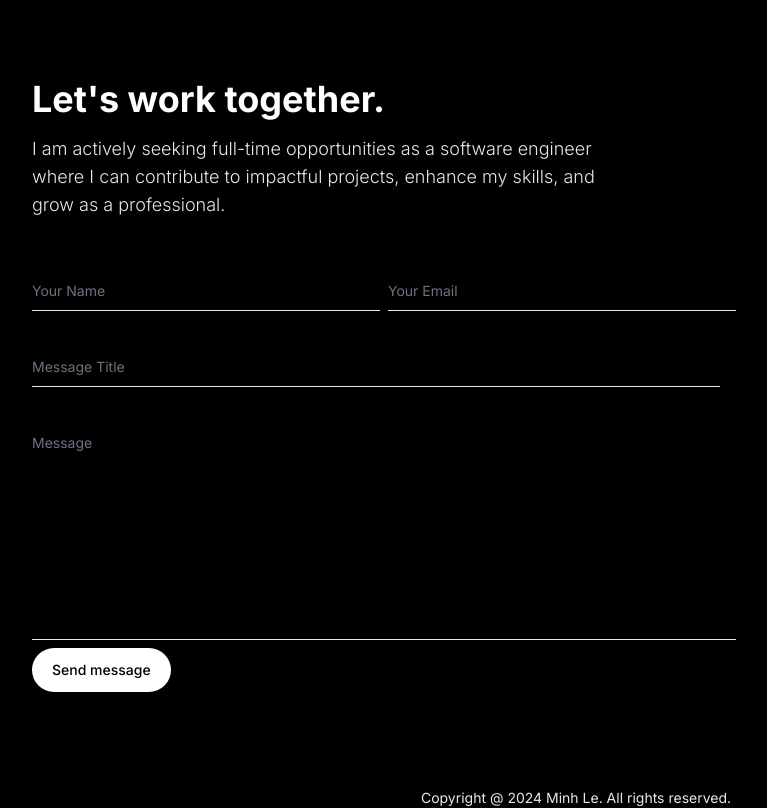
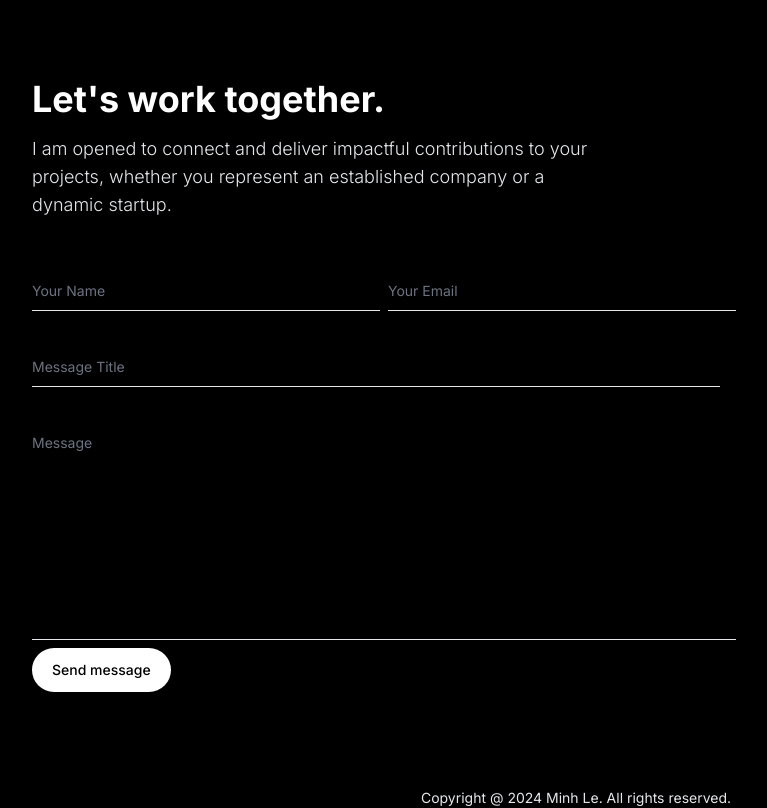
Before and after one commit to lqm181/personal-website, a Next.js app: page / in a window 1280 px wide. Shown: the part 3480-4288 px from the top of the page, without its empty margins (64-831 px from the left). Built offline with nearby package versions, Linux system fonts and the light colour scheme.

Commit message:
Minor update contact form

```diff
--- a/src/sections/ContactSection.tsx
+++ b/src/sections/ContactSection.tsx
@@ -39,9 +39,9 @@ function ContactSection() {
             Let's work together.
           </h1>
           <h3 className='text-base font-light lg:text-lg text-gray-500 dark:text-gray-200 lg:pr-32 mb-12'>
-            I am actively seeking full-time opportunities as a software engineer
-            where I can contribute to impactful projects, enhance my skills, and
-            grow as a professional.
+            I am opened to connect and deliver impactful contributions to your
+            projects, whether you represent an established company or a dynamic
+            startup.
           </h3>
 
           <ContactForm />
```
